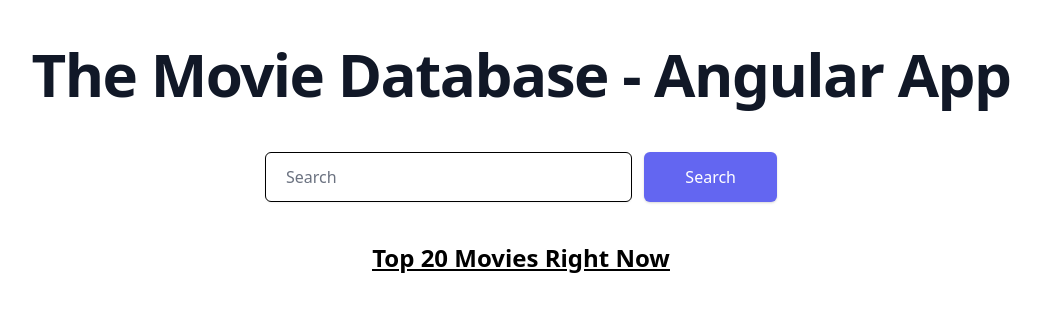
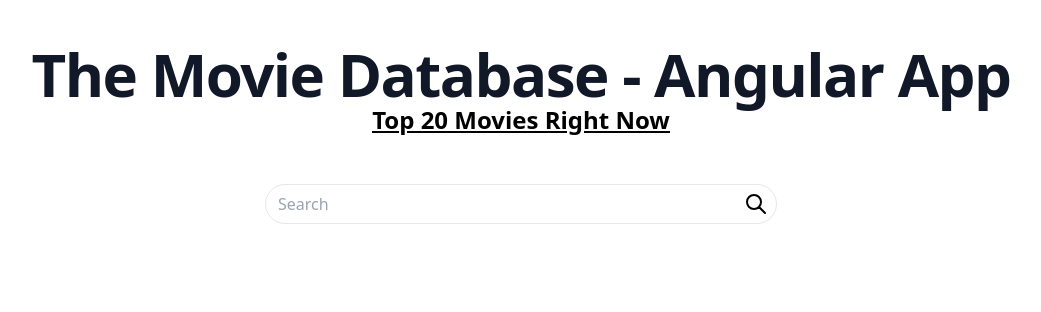
Before and after one commit to jpablo1980/tmdb-app, an Angular app: page / in a window 1280 px wide. Shown: the top 312 px of the page, without its empty margins (119-1160 px from the left). Built offline with nearby package versions, Linux system fonts and the light colour scheme.

Commit message:
Improve search function

```diff
--- a/src/app/app.component.html
+++ b/src/app/app.component.html
@@ -1,9 +1 @@
 <app-search-movie></app-search-movie>
-<section class="mx-auto text-center align-middle text-2xl font-bold underline">
-  <a href="#" (click)="onPress()">
-    Top 20 Movies Right Now
-  </a>
-</section>
-<div id="comp-render" *ngIf="display">
-<app-movie-list></app-movie-list>
-</div>
--- a/src/app/app.component.ts
+++ b/src/app/app.component.ts
@@ -9,11 +9,6 @@ export class AppComponent {
   title = 'Angular Movie App';
   display = false;
   // tslint:disable-next-line:typedef
-  onPress() {
-    this.display = !this.display;
-  }
 
-  search(){
 
-  }
 }
--- a/src/app/search-movie/search-movie.component.html
+++ b/src/app/search-movie/search-movie.component.html
@@ -2,15 +2,56 @@
 <div class="bg-white">
   <div class="max-w-7xl mx-auto py-16 px-4 sm:py-10 sm:px-6 lg:px-8">
     <div class="text-center">
-      <p class="mt-1 text-4xl font-extrabold text-gray-900 sm:text-5xl sm:tracking-tight lg:text-6xl">The Movie Database - Angular App</p>
-        <form action="#" class="mt-12 sm:mx-auto sm:max-w-lg sm:flex">
-            <div class="min-w-0 flex-1">
-              <input id="cta_email" type="email" class="block w-full border border-black rounded-md px-5 py-3 text-base text-gray-900 placeholder-gray-500 shadow-sm focus:outline-none focus:border-transparent focus:ring-2 focus:ring-white focus:ring-offset-2 focus:ring-offset-indigo-600" placeholder="Search">
-            </div>
-            <div class="mt-4 sm:mt-0 sm:ml-3">
-              <button type="submit" class="block w-full rounded-md border border-transparent px-5 py-3 bg-indigo-500 text-base font-medium text-white shadow hover:bg-indigo-400 focus:outline-none focus:ring-2 focus:ring-white focus:ring-offset-2 focus:ring-offset-indigo-600 sm:px-10">Search</button>
-            </div>
-          </form>
+      <p
+        class="mt-1 text-4xl font-extrabold text-gray-900 sm:text-5xl sm:tracking-tight lg:text-6xl"
+      >
+        The Movie Database - Angular App
+      </p>
+      <section class="mx-auto text-center align-middle text-2xl font-bold underline">
+  <a href="#" (click)="onPress()">
+    Top 20 Movies Right Now
+  </a>
+</section>
+<form
+(submit)="search(searchWord)"
+        action="#"
+        class="mt-12 sm:mx-auto sm:max-w-lg sm:flex"
+        >
+        <div
+        class="w-full h-10 pl-3 pr-2 bg-white border rounded-full flex justify-between items-center relative"
+        >
+        <input
+        (keyup)="search($event)"
+        type="text"
+        value=""
+        name="search"
+        id="search"
+        placeholder="Search"
+        class="appearance-none w-full outline-none focus:outline-none active:outline-none"
+        />
+        <button
+        (click)="search($event)"
+        type="submit"
+        class="ml-1 outline-none focus:outline-none active:outline-none"
+        >
+        <svg
+        fill="none"
+              stroke="currentColor"
+              stroke-linecap="round"
+              stroke-linejoin="round"
+              stroke-width="2"
+              viewBox="0 0 24 24"
+              class="w-6 h-6"
+              >
+              <path d="M21 21l-6-6m2-5a7 7 0 11-14 0 7 7 0 0114 0z"></path>
+            </svg>
+          </button>
+        </div>
+      </form>
     </div>
   </div>
 </div>
+
+  <div id="comp-render" *ngIf="display">
+  <app-movie-list></app-movie-list>
+  </div>
--- a/src/app/search-movie/search-movie.component.ts
+++ b/src/app/search-movie/search-movie.component.ts
@@ -1,16 +1,35 @@
 import { Component, OnInit } from '@angular/core';
-import {TmdbService} from '../sevices/tmdb.service';
+import { TmdbService } from '../sevices/tmdb.service';
 
 @Component({
   selector: 'app-search-movie',
   templateUrl: './search-movie.component.html',
-  styleUrls: ['./search-movie.component.scss']
+  styleUrls: ['./search-movie.component.scss'],
 })
 export class SearchMovieComponent implements OnInit {
+  constructor(private tmdbService: TmdbService) {}
+  searching: any[] = [];
+  results: any[] = [];
 
-  constructor(private tmdbService: TmdbService) { }
+  ngOnInit(): void {}
 
-  ngOnInit(): void {
+  onPress() {
+    this.display = !this.display;
   }
 
+
+  getSearch(searchQuery: string) {
+    this.tmdbService
+      .searchEverything(searchQuery)
+      .subscribe((response: any) => {
+        this.searching = response.results;
+        console.log(this.searching);
+      });
+  }
+
+  search(event: any) {
+    this.searching =  event.target.value.toLowerCase();
+    this.getSearch(this.searching);
+    console.log(this.searching);
+  }
 }
--- a/src/app/sevices/tmdb.service.ts
+++ b/src/app/sevices/tmdb.service.ts
@@ -14,26 +14,30 @@ export class TmdbService {
     this.API_KEY = environment.tmdbApiKey;
   }
 
+
+  buildUrl(service: string, query: string | null = null): string {
+    if (query) {
+      return `${this.BASE_URL}${service}?api_key=${this.API_KEY}&query=${query}`;
+    }
+    return `${this.BASE_URL}${service}?api_key=${this.API_KEY}`;
+  }
   // tslint:disable-next-line:typedef
   getPopularMovies() {
     const url = this.buildUrl('movie/popular');
     return this.httpClient.get(url);
   }
+    // tslint:disable-next-line:typedef
 
-
-  buildUrl(service: string, query: string | null = null): string {
-    if (query) {
-      return `${this.BASE_URL}${service}?${query}&api_key=${this.API_KEY}`;
+    searchEverything(query: any) {
+      const url = this.buildUrl('search/multi', query);
+      return this.httpClient.get(url);
     }
-    return `${this.BASE_URL}${service}?api_key=${this.API_KEY}`;
-  }
 
 
   // tslint:disable-next-line:typedef
   // for få detaljer for en film https://api.themoviedb.org/3/movie/464052?api_key=8700109c81bbe95a85a019a929a9e5b8
   // multi search https://api.themoviedb.org/3/search/multi?api_key=8700109c81bbe95a85a019a929a9e5b8&query=tom%20cruise&page=1
 
-  // tslint:disable-next-line:typedef
 
 
 }
```
